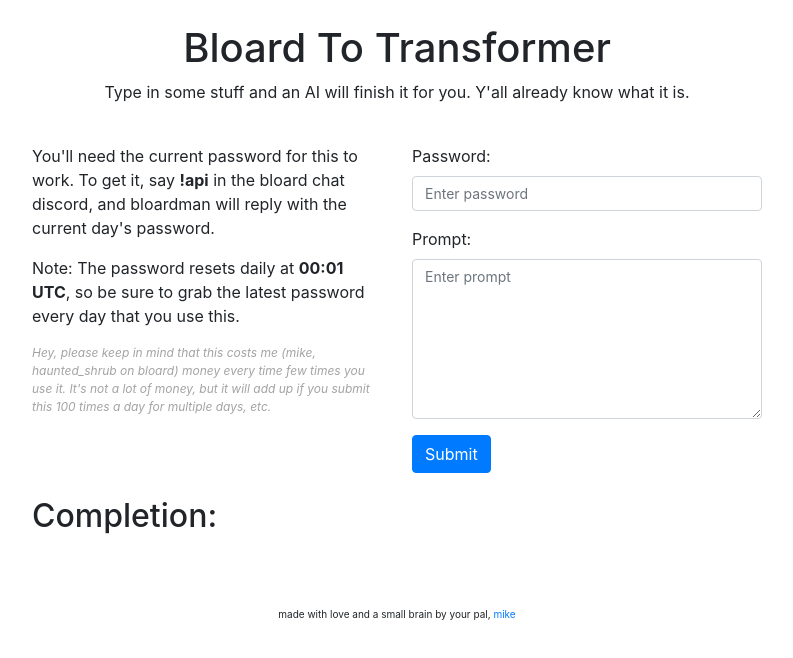
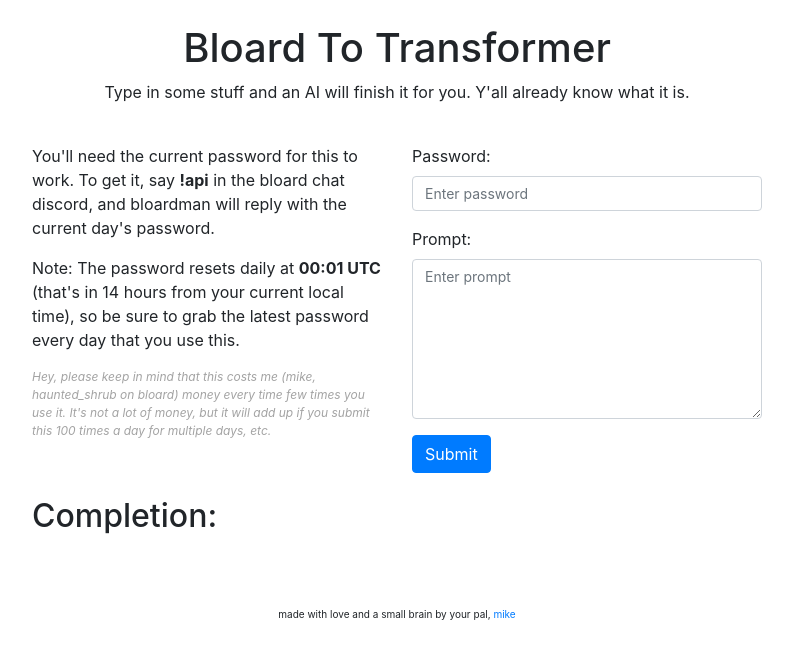
Before and after one commit to maximumdata/bloardtotransformer, a React (Create React App) app: page / in a window 1280 px wide. Shown: the top 658 px of the page, without its empty margins (243-1036 px from the left). Built offline with nearby package versions, Linux system fonts and the light colour scheme.

Commit message:
adds moment and a rough estimation of time to new pass

```diff
--- a/package.json
+++ b/package.json
@@ -4,6 +4,7 @@
   "private": true,
   "dependencies": {
     "axios": "^0.19.2",
+    "moment": "^2.27.0",
     "react": "^16.13.1",
     "react-dom": "^16.13.1",
     "react-scripts": "3.4.1"
--- a/src/App.js
+++ b/src/App.js
@@ -1,4 +1,5 @@
 import React from 'react';
+import moment from 'moment';
 import './App.css';
 
 const fetchResponse = async ({ key, input }) => {
@@ -21,14 +22,20 @@ const fetchResponse = async ({ key, input }) => {
   }
 }
 
+const getTimeToNewPass = () => {
+  return moment.utc().add('1', 'days').startOf('day').fromNow();
+}
+
 class Form extends React.Component {
   constructor(props) {
     super(props);
-    this.state = { key: '', input: '', response: null, submittedInput: null, inputError: null, apiError: null };
+    const timeToNewPass = getTimeToNewPass();
+    this.state = { timeToNewPass, key: '', input: '', response: null, submittedInput: null, inputError: null, apiError: null };
   }
 
   onSubmit = async (event) => {
     event.preventDefault();
+    this.setState({ timeToNewPass: getTimeToNewPass() });
     if (!this.state.key || !this.state.input) {
       this.setState({ inputError: true });
       return;
@@ -76,7 +83,7 @@ class Form extends React.Component {
                 You'll need the current password for this to work. To get it, say <b>!api</b> in the bloard chat discord, and bloardman will reply with the current day's password.
               </p>
               <p>
-                Note: The password resets daily at <b>00:01 UTC</b>, so be sure to grab the latest password every day that you use this.
+                Note: The password resets daily at <b>00:01 UTC</b> (that's <span className="timeToNewPass">{this.state.timeToNewPass}</span> from your current local time), so be sure to grab the latest password every day that you use this.
               </p>
               <p className="money">
                 Hey, please keep in mind that this costs me (mike, haunted_shrub on bloard) money every time few times you use it. It's not a lot of money, but it will add up if you submit this 100 times a day for multiple days, etc.
@@ -144,6 +151,6 @@ class Form extends React.Component {
   }
 }
 
-
+// moment.utc().add('1', 'days').startOf('day').fromNow() <--- display this on each render
 
 export default Form;
```
Also changed, not shown: 1 other file (tests, documents, lock files or other folders).
